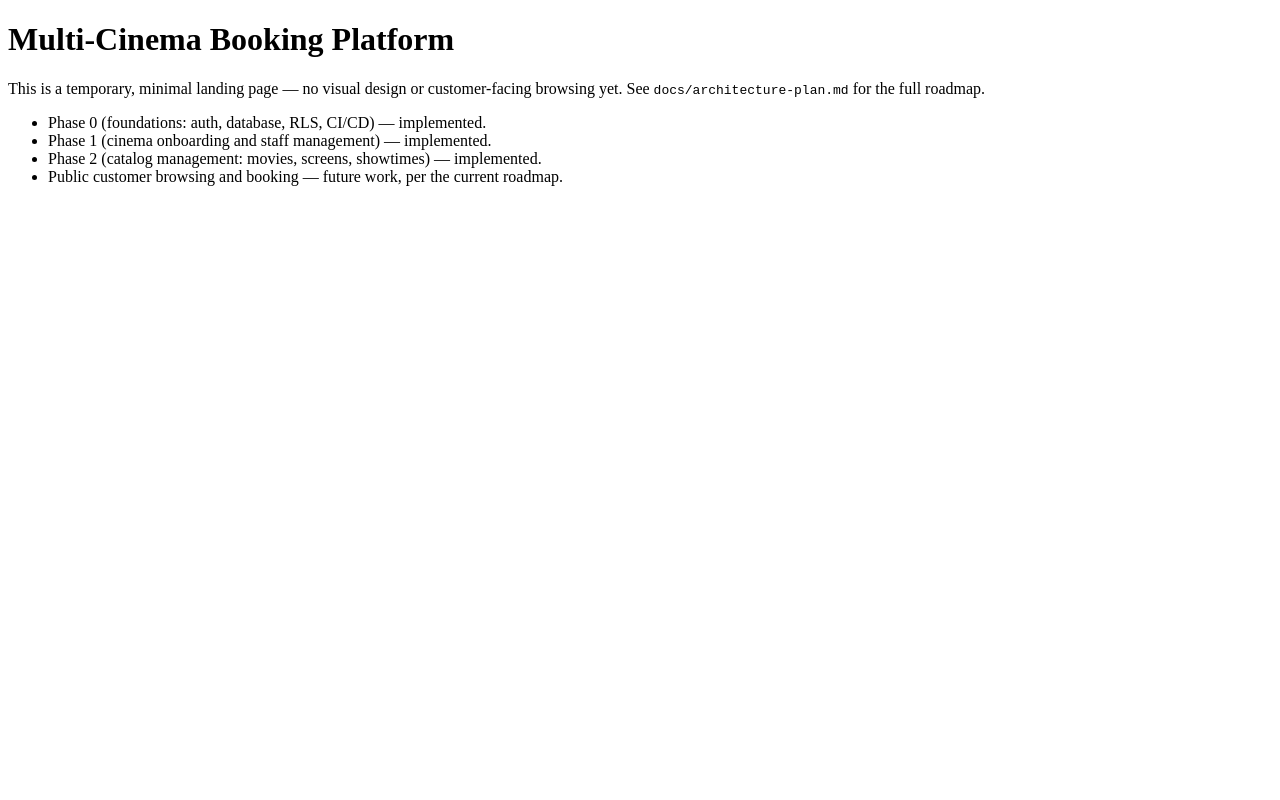
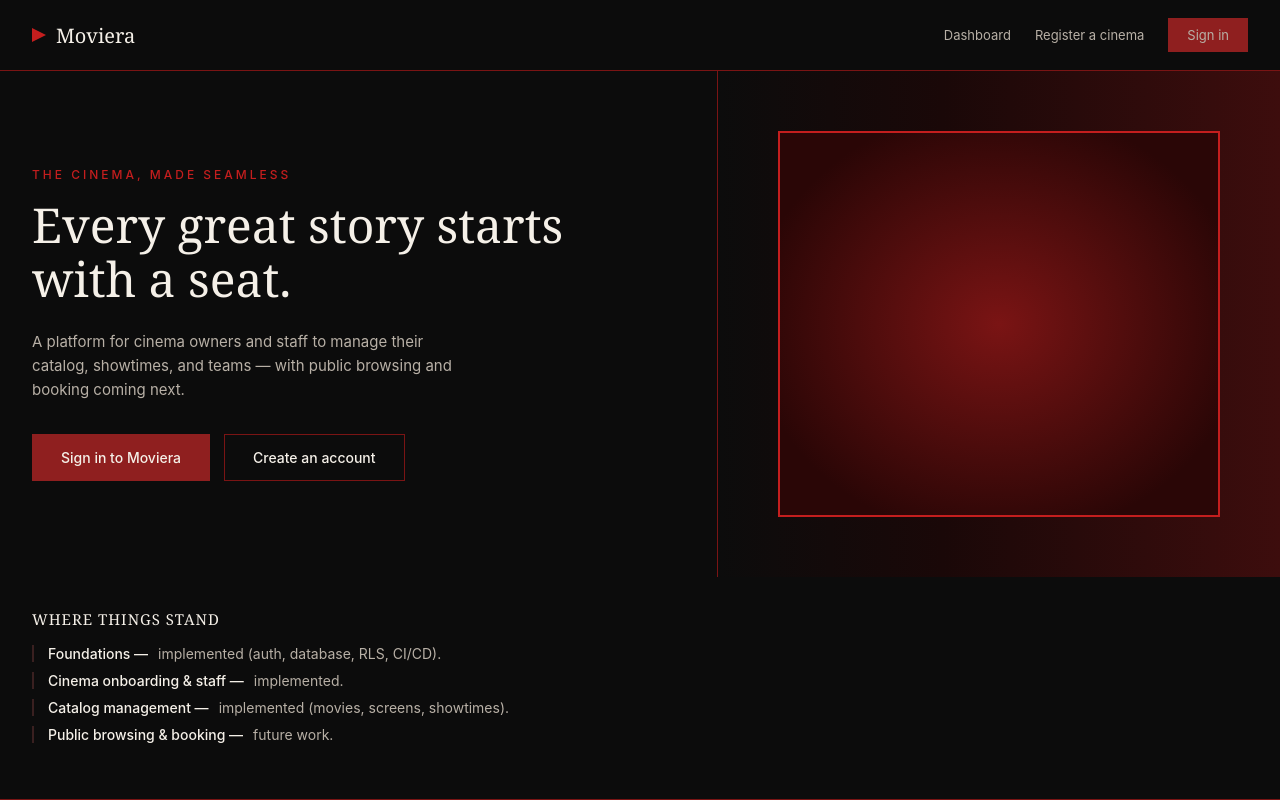
Before and after one commit to Eng-raghadZ/CinemaTicketBooking, a Next.js app: page / in a window 1280 px wide. Built offline with nearby package versions, Linux system fonts and the light colour scheme.

Commit message:
feat(ui): preview homepage and login redesign

```diff
--- /dev/null
+++ b/app/(auth)/login/login.module.css
@@ -0,0 +1,148 @@
+.wrapper {
+  min-height: 100vh;
+  display: grid;
+  grid-template-columns: 1fr 1fr;
+}
+
+@media (max-width: 720px) {
+  .wrapper {
+    grid-template-columns: 1fr;
+  }
+}
+
+.brandPanel {
+  position: relative;
+  background: linear-gradient(160deg, #1a0808 0%, #3d0d0d 60%, var(--color-border-strong) 100%);
+  border-right: 1px solid var(--color-border-strong);
+  display: flex;
+  flex-direction: column;
+  justify-content: space-between;
+  padding: 32px;
+}
+
+@media (max-width: 720px) {
+  .brandPanel {
+    border-right: none;
+    border-bottom: 1px solid var(--color-border-strong);
+    padding: 24px 32px;
+  }
+}
+
+.brand {
+  display: flex;
+  align-items: center;
+  gap: 10px;
+  font-family: var(--font-display);
+  font-size: 20px;
+  text-decoration: none;
+}
+
+.brandMark {
+  width: 14px;
+  height: 14px;
+  background: var(--color-text);
+  clip-path: polygon(0 0, 100% 50%, 0 100%);
+}
+
+.brandTagline {
+  color: var(--color-accent-bright);
+  font-size: 11px;
+  letter-spacing: 3px;
+  font-weight: 500;
+  margin: 0 0 10px;
+}
+
+.brandHeadline {
+  font-size: 26px;
+  line-height: 1.25;
+  max-width: 360px;
+}
+
+.formPanel {
+  padding: 56px 48px;
+  display: flex;
+  flex-direction: column;
+  justify-content: center;
+  max-width: 440px;
+}
+
+.formEyebrow {
+  color: var(--color-accent-bright);
+  font-size: 11px;
+  letter-spacing: 3px;
+  font-weight: 500;
+  margin: 0 0 8px;
+}
+
+.formHeading {
+  font-size: 26px;
+  margin: 0 0 28px;
+}
+
+.formIntro {
+  color: var(--color-text-muted);
+  font-size: 14px;
+  margin: -18px 0 28px;
+}
+
+.field {
+  display: block;
+  margin: 0 0 20px;
+}
+
+.fieldLabel {
+  color: var(--color-text-muted);
+  font-size: 11px;
+  letter-spacing: 1px;
+  display: block;
+  margin: 0 0 6px;
+}
+
+.fieldInput {
+  width: 100%;
+  background: var(--color-panel);
+  border: 1px solid var(--color-border);
+  color: var(--color-text);
+  padding: 12px 14px;
+  font-size: 13px;
+  border-radius: var(--radius);
+}
+
+.fieldInput:focus {
+  outline: none;
+  border-color: var(--color-accent-bright);
+}
+
+.error {
+  color: var(--color-accent-bright);
+  font-size: 13px;
+  margin: -8px 0 20px;
+}
+
+.submit {
+  width: 100%;
+  background: var(--color-accent);
+  color: var(--color-text);
+  border: 1px solid var(--color-accent);
+  padding: 13px 24px;
+  font-size: 13px;
+  font-weight: 500;
+  border-radius: var(--radius);
+  margin: 4px 0 16px;
+}
+
+.submit:disabled {
+  opacity: 0.6;
+  cursor: default;
+}
+
+.signupLink {
+  color: var(--color-text-muted);
+  font-size: 13px;
+  text-align: center;
+}
+
+.signupLink a {
+  color: var(--color-text);
+  text-decoration: underline;
+}
--- /dev/null
+++ b/app/globals.css
@@ -0,0 +1,54 @@
+:root {
+  --color-bg: #0c0c0c;
+  --color-panel: #161010;
+  --color-border: #3a2020;
+  --color-border-strong: #7a1414;
+  --color-accent: #8f1f1f;
+  --color-accent-bright: #c41e1e;
+  --color-text: #f5f0e8;
+  --color-text-muted: #b8b0a6;
+  --radius: 0px;
+  /* Georgia is the same serif used in the approved visual mockups —
+     kept as a plain CSS stack (no next/font/Google Fonts fetch) so
+     the build has no external network dependency. */
+  --font-display: Georgia, "Times New Roman", serif;
+  --font-body: -apple-system, "Segoe UI", "Helvetica Neue", Helvetica, sans-serif;
+}
+
+* {
+  box-sizing: border-box;
+}
+
+html,
+body {
+  margin: 0;
+  padding: 0;
+}
+
+body {
+  background: var(--color-bg);
+  color: var(--color-text);
+  font-family: var(--font-body);
+  -webkit-font-smoothing: antialiased;
+}
+
+h1,
+h2,
+h3 {
+  font-family: var(--font-display);
+  font-weight: 500;
+  margin: 0;
+}
+
+a {
+  color: inherit;
+}
+
+button {
+  font-family: inherit;
+  cursor: pointer;
+}
+
+input {
+  font-family: inherit;
+}
--- a/app/layout.tsx
+++ b/app/layout.tsx
@@ -1,4 +1,5 @@
 import type { Metadata } from "next";
+import "./globals.css";
 
 export const metadata: Metadata = {
   title: "Multi-Cinema Booking Platform",
--- /dev/null
+++ b/app/page.module.css
@@ -0,0 +1,176 @@
+.page {
+  min-height: 100vh;
+  border-bottom: 1px solid var(--color-border-strong);
+}
+
+.nav {
+  display: flex;
+  align-items: center;
+  justify-content: space-between;
+  padding: 18px 32px;
+  border-bottom: 1px solid var(--color-border-strong);
+}
+
+.brand {
+  display: flex;
+  align-items: center;
+  gap: 10px;
+  font-family: var(--font-display);
+  font-size: 20px;
+  text-decoration: none;
+}
+
+.brandMark {
+  width: 14px;
+  height: 14px;
+  background: var(--color-accent-bright);
+  clip-path: polygon(0 0, 100% 50%, 0 100%);
+}
+
+.navLinks {
+  display: flex;
+  align-items: center;
+  gap: 24px;
+}
+
+.navLinks a {
+  font-size: 13px;
+  color: var(--color-text-muted);
+  text-decoration: none;
+}
+
+.navLinks a:hover {
+  color: var(--color-text);
+}
+
+.signInButton {
+  background: var(--color-accent);
+  color: var(--color-text);
+  border: 1px solid var(--color-accent);
+  padding: 8px 18px;
+  font-size: 12px;
+  border-radius: var(--radius);
+  text-decoration: none;
+}
+
+.hero {
+  position: relative;
+  padding: 96px 32px;
+  overflow: hidden;
+}
+
+.heroBackdrop {
+  position: absolute;
+  top: 0;
+  right: 0;
+  bottom: 0;
+  width: 44%;
+  background: linear-gradient(90deg, var(--color-bg) 0%, #1a0808 40%, #3d0d0d 100%);
+  border-left: 1px solid var(--color-border-strong);
+}
+
+.heroBackdrop::after {
+  content: "";
+  position: absolute;
+  inset: 60px;
+  border: 2px solid var(--color-accent-bright);
+  background: radial-gradient(ellipse at center, var(--color-border-strong) 0%, #2a0606 80%);
+}
+
+.eyebrow {
+  position: relative;
+  color: var(--color-accent-bright);
+  font-size: 12px;
+  letter-spacing: 3px;
+  font-weight: 500;
+  margin: 0 0 16px;
+}
+
+.headline {
+  position: relative;
+  font-size: 48px;
+  line-height: 1.12;
+  max-width: 560px;
+  margin: 0 0 24px;
+}
+
+.subcopy {
+  position: relative;
+  color: var(--color-text-muted);
+  font-size: 15px;
+  line-height: 1.6;
+  max-width: 420px;
+  margin: 0 0 32px;
+}
+
+.ctaRow {
+  position: relative;
+  display: flex;
+  gap: 14px;
+}
+
+.ctaPrimary,
+.ctaSecondary {
+  padding: 14px 28px;
+  font-size: 14px;
+  font-weight: 500;
+  border-radius: var(--radius);
+  text-decoration: none;
+}
+
+.ctaPrimary {
+  background: var(--color-accent);
+  color: var(--color-text);
+  border: 1px solid var(--color-accent);
+}
+
+.ctaSecondary {
+  background: transparent;
+  color: var(--color-text);
+  border: 1px solid var(--color-border-strong);
+}
+
+.status {
+  padding: 32px;
+}
+
+.statusHeading {
+  font-size: 15px;
+  font-weight: 500;
+  letter-spacing: 1px;
+  color: var(--color-text);
+  margin: 0 0 16px;
+}
+
+.statusList {
+  list-style: none;
+  margin: 0;
+  padding: 0;
+  display: grid;
+  gap: 10px;
+  max-width: 640px;
+}
+
+.statusList li {
+  display: flex;
+  gap: 10px;
+  align-items: baseline;
+  color: var(--color-text-muted);
+  font-size: 14px;
+  border-left: 2px solid var(--color-border);
+  padding-left: 14px;
+}
+
+.statusList li strong {
+  color: var(--color-text);
+  font-weight: 500;
+}
+
+@media (max-width: 720px) {
+  .heroBackdrop {
+    display: none;
+  }
+  .headline {
+    font-size: 34px;
+  }
+}
--- a/app/page.tsx
+++ b/app/page.tsx
@@ -1,23 +1,42 @@
+import Link from "next/link";
+import styles from "./page.module.css";
+
 export default function HomePage() {
   return (
-    <main>
-      <h1>Multi-Cinema Booking Platform</h1>
-      <p>
-        This is a temporary, minimal landing page — no visual design or
-        customer-facing browsing yet. See <code>docs/architecture-plan.md</code>{" "}
-        for the full roadmap.
-      </p>
-      <ul>
-        <li>Phase 0 (foundations: auth, database, RLS, CI/CD) — implemented.</li>
-        <li>
-          Phase 1 (cinema onboarding and staff management) — implemented.
-        </li>
-        <li>Phase 2 (catalog management: movies, screens, showtimes) — implemented.</li>
-        <li>
-          Public customer browsing and booking — future work, per the current
-          roadmap.
-        </li>
-      </ul>
-    </main>
+    <div className={styles.page}>
+      <nav className={styles.nav}>
+        <Link href="/" className={styles.brand}>
+          <span className={styles.brandMark} aria-hidden="true" />
+          Moviera
+        </Link>
+        <div className={styles.navLinks}>
+          <Link href="/dashboard">Dashboard</Link>
+          <Link href="/dashboard/register">Register a cinema</Link>
+          <Link href="/login" className={styles.signInButton}>Sign in</Link>
+        </div>
+      </nav>
+      <section className={styles.hero}>
+        <div className={styles.heroBackdrop} aria-hidden="true" />
+        <p className={styles.eyebrow}>THE CINEMA, MADE SEAMLESS</p>
+        <h1 className={styles.headline}>Every great story starts with a seat.</h1>
+        <p className={styles.subcopy}>
+          A platform for cinema owners and staff to manage their catalog,
+          showtimes, and teams — with public browsing and booking coming next.
+        </p>
+        <div className={styles.ctaRow}>
+          <Link href="/login" className={styles.ctaPrimary}>Sign in to Moviera</Link>
+          <Link href="/signup" className={styles.ctaSecondary}>Create an account</Link>
+        </div>
+      </section>
+      <section className={styles.status}>
+        <h2 className={styles.statusHeading}>WHERE THINGS STAND</h2>
+        <ul className={styles.statusList}>
+          <li><strong>Foundations —</strong> implemented (auth, database, RLS, CI/CD).</li>
+          <li><strong>Cinema onboarding &amp; staff —</strong> implemented.</li>
+          <li><strong>Catalog management —</strong> implemented (movies, screens, showtimes).</li>
+          <li><strong>Public browsing &amp; booking —</strong> future work.</li>
+        </ul>
+      </section>
+    </div>
   );
 }
```
Also changed, not shown: app/(auth)/login/login-form.tsx (+16 -7 lines), app/(auth)/login/page.tsx (+29 -8 lines).
